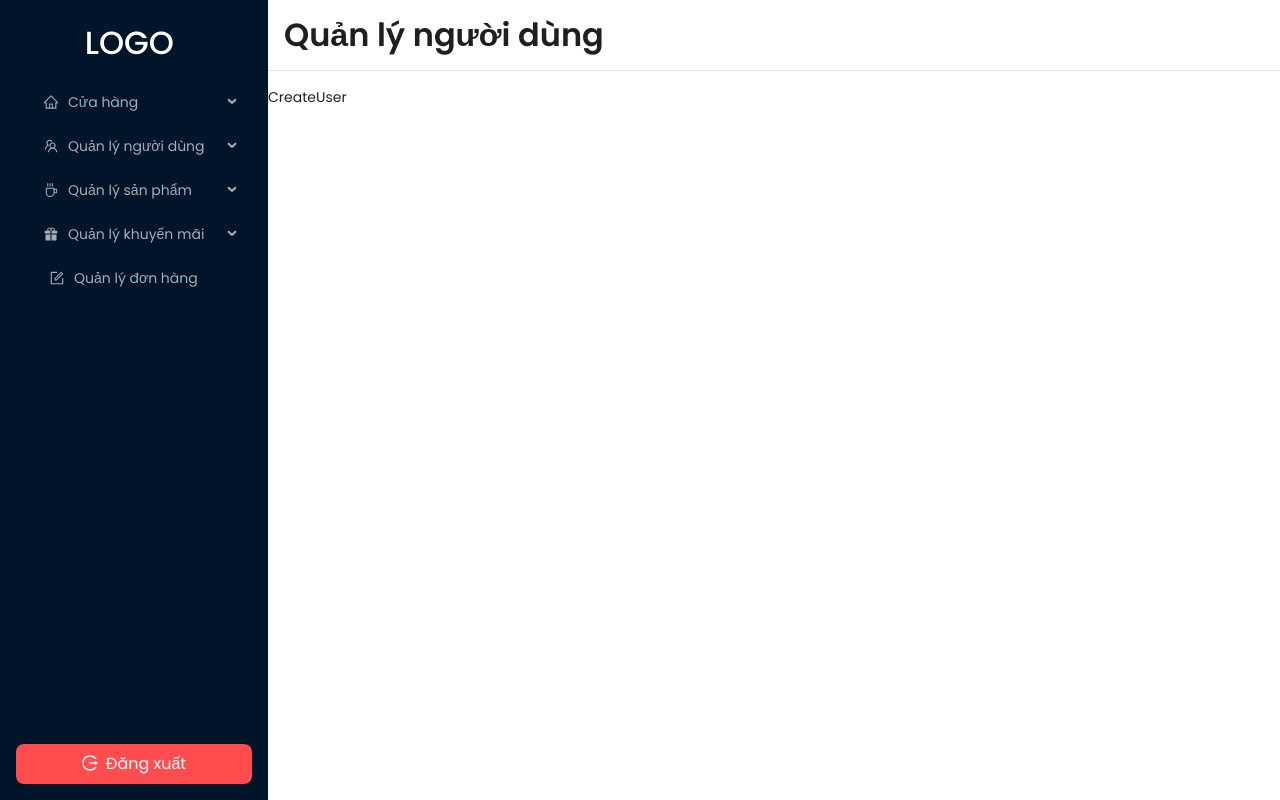
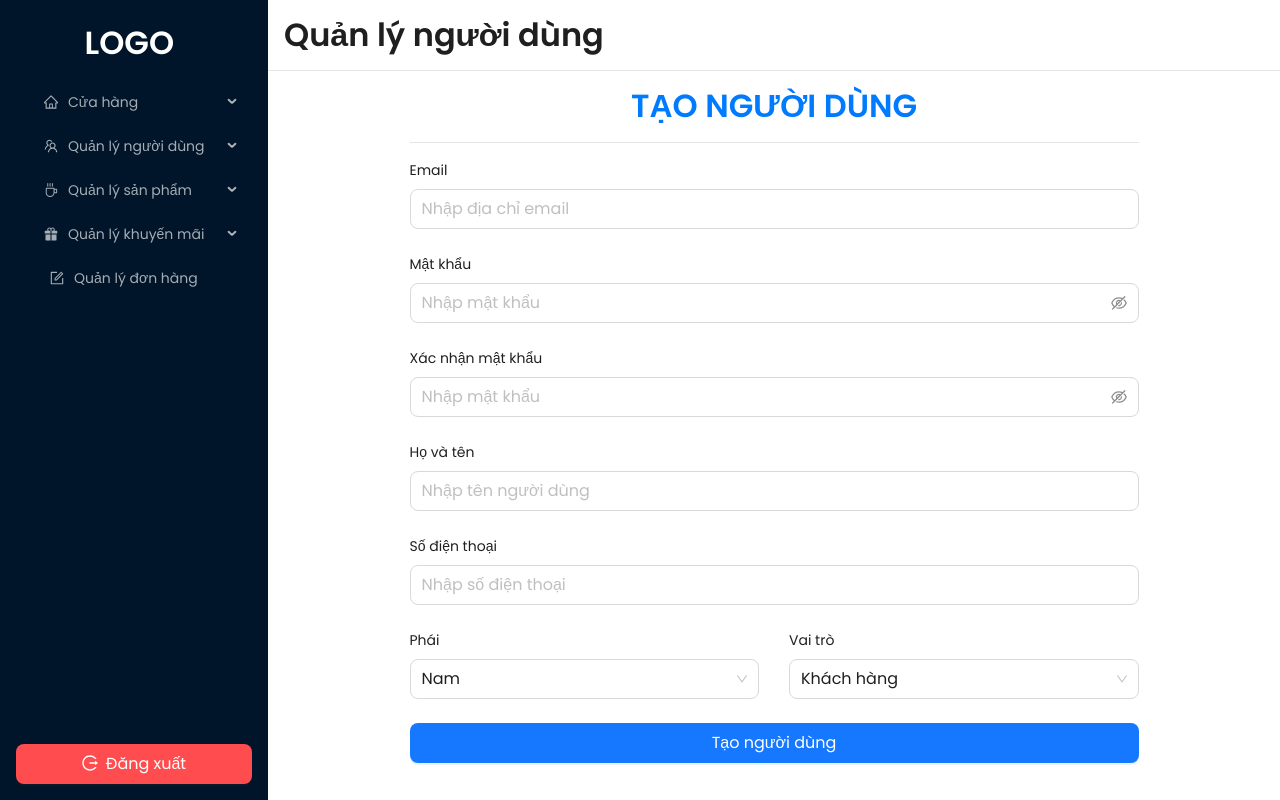
Before and after one commit to KenvinHuy2/kha20110500-TLCN_fe_reactjs, a React (Create React App) app: page /admin/quan-ly-nguoi-dung/tao-tai-khoan in a window 1280 px wide. Built offline with nearby package versions, Linux system fonts and the light colour scheme.

Commit message:
Add create user

```diff
--- a/package.json
+++ b/package.json
@@ -20,6 +20,7 @@
     "react-spinners": "^0.13.8",
     "redux-persist": "^6.0.0",
     "sass": "^1.69.5",
+    "sweetalert2": "^11.10.1",
     "web-vitals": "^2.1.4"
   },
   "scripts": {
--- /dev/null
+++ b/src/core/services/alert.service.js
@@ -0,0 +1,18 @@
+import Swal from 'sweetalert2';
+
+export const AlertService = {
+  success: (message) => {
+    Swal.fire({
+      icon: 'success',
+      title: 'Thành Công',
+      text: message,
+    });
+  },
+  error: (message) => {
+    Swal.fire({
+      icon: 'error',
+      title: 'Lỗi',
+      text: message,
+    });
+  },
+};
--- a/src/core/services/index.js
+++ b/src/core/services/index.js
@@ -1,2 +1,3 @@
 export * from './users.service';
 export * from './auth.service';
+export * from './alert.service';
--- a/src/core/services/users.service.js
+++ b/src/core/services/users.service.js
@@ -5,4 +5,9 @@ export const UsersService = {
     const { data } = await axiosClient.get('/api/users');
     return data.responseData;
   },
+
+  createUser: async (payload) => {
+    const { data } = await axiosClient.post('/api/users', payload);
+    return data.responseData;
+  },
 };
--- a/src/index.css
+++ b/src/index.css
@@ -21,3 +21,12 @@ a {
 a:hover {
   color: unset;
 }
+
+h1,
+h2,
+h3,
+h4,
+h5,
+h6 {
+  font-weight: 600 !important;
+}
--- a/src/pages/admin/users/create-user/CreateUser.jsx
+++ b/src/pages/admin/users/create-user/CreateUser.jsx
@@ -1,7 +1,180 @@
+import { Button, Form } from 'antd';
 import React from 'react';
+import { useForm } from 'react-hook-form';
+import { useDispatch } from 'react-redux';
+import { FormDropdown, FormInput } from '../../../../core/components';
+import { AlertService, UsersService } from '../../../../core/services';
+import { storeActions } from '../../../../core/store';
+
+const roleOptions = [
+  {
+    label: 'Quản trị viên',
+    value: true,
+  },
+  {
+    label: 'Khách hàng',
+    value: false,
+  },
+];
+
+const genderOptions = [
+  {
+    label: 'Nam',
+    value: 'Nam',
+  },
+  {
+    label: 'Nữ',
+    value: 'Nữ',
+  },
+  {
+    label: 'Khác',
+    value: 'Khác',
+  },
+];
 
 const CreateUser = () => {
-  return <>CreateUser</>;
+  const {
+    handleSubmit,
+    control,
+    formState: { errors },
+    watch,
+    reset,
+  } = useForm({
+    defaultValues: {
+      email: '',
+      password: '',
+      passwordConfirm: '',
+      fullName: '',
+      phone: '',
+      isAdmin: false,
+      gender: 'Nam',
+    },
+  });
+  const dispatch = useDispatch();
+
+  const handleCreateUser = async (formData) => {
+    try {
+      delete formData.passwordConfirm;
+      dispatch(storeActions.showLoading());
+      await UsersService.createUser(formData);
+      AlertService.success('Tạo người dùng hành công');
+      reset();
+    } catch (error) {
+      AlertService.error(error?.response?.data?.message || error.message);
+    } finally {
+      dispatch(storeActions.hideLoading());
+    }
+  };
+
+  return (
+    <>
+      <div className='container w-75'>
+        <h2 className='text-center text-primary'>TẠO NGƯỜI DÙNG</h2>
+        <hr />
+        <Form
+          name='create-user-form'
+          layout='vertical'
+          autoComplete='false'
+          onFinish={handleSubmit(handleCreateUser)}>
+          <FormInput
+            label='Email'
+            name='email'
+            control={control}
+            error={errors.email}
+            placeholder='Nhập địa chỉ email'
+            rules={{
+              required: 'Email không được để trống',
+              pattern: {
+                value: /^[A-Z0-9._%+-]+@[A-Z0-9.-]+\.[A-Z]{2,4}$/i,
+                message: 'Email không hợp lệ',
+              },
+            }}
+          />
+          <FormInput
+            isPassword
+            label='Mật khẩu'
+            name='password'
+            control={control}
+            error={errors.password}
+            placeholder='Nhập mật khẩu'
+            rules={{
+              required: 'Mật khẩu không được để trống',
+              minLength: {
+                value: 6,
+                message: 'Mật khẩu phải có ít nhất 6 ký tự',
+              },
+            }}
+          />
+          <FormInput
+            isPassword
+            label='Xác nhận mật khẩu'
+            name='passwordConfirm'
+            control={control}
+            error={errors.passwordConfirm}
+            placeholder='Nhập mật khẩu'
+            rules={{
+              required: 'Vui lòng xác nhận lại mật khẩu đã nhập',
+              validate: (value) => {
+                if (value !== watch('password')) {
+                  return 'Mật khẩu xác nhận không khớp';
+                }
+                return null;
+              },
+            }}
+          />
+          <FormInput
+            label='Họ và tên'
+            name='fullName'
+            control={control}
+            error={errors.fullName}
+            placeholder='Nhập tên người dùng'
+            rules={{
+              required: 'Tên người dùng không được để trống',
+            }}
+          />
+          <FormInput
+            label='Số điện thoại'
+            name='phone'
+            control={control}
+            error={errors.phone}
+            placeholder='Nhập số điện thoại'
+            rules={{
+              required: 'Số điện thoại không được để trống',
+              pattern: {
+                value: /^(\+84|0)(3|5|7|8|9)(\d{8})$/,
+                message: 'Số điện thoại không hợp lệ',
+              },
+            }}
+          />
+          <div className='row'>
+            <div className='col-md-6 col-xs-12'>
+              <FormDropdown
+                label='Phái'
+                name='gender'
+                error={errors.gender}
+                control={control}
+                dropdownOptions={genderOptions}
+              />
+            </div>
+            <div className='col-md-6 col-xs-12'>
+              <FormDropdown
+                label='Vai trò'
+                name='isAdmin'
+                error={errors.isAdmin}
+                control={control}
+                dropdownOptions={roleOptions}
+              />
+            </div>
+          </div>
+          <div className='form-group'>
+            <Button htmlType='submit' type='primary' size='large' className='w-100'>
+              Tạo người dùng
+            </Button>
+          </div>
+        </Form>
+      </div>
+    </>
+  );
 };
 
 export default CreateUser;
--- a/src/pages/admin/users/list-users/ListUsers.jsx
+++ b/src/pages/admin/users/list-users/ListUsers.jsx
@@ -1,11 +1,10 @@
+import { Button, Tag } from 'antd';
+import moment from 'moment';
 import React, { useEffect, useMemo, useState } from 'react';
+import { useDispatch } from 'react-redux';
 import { DynamicTable } from '../../../../core/components';
-import { UsersService } from '../../../../core/services';
-import { useDispatch } from 'react-redux';
+import { AlertService, UsersService } from '../../../../core/services';
 import { storeActions } from '../../../../core/store';
-import { Button, Space, Tag } from 'antd';
-import moment from 'moment';
-import { InfoOutlined } from '@ant-design/icons';
 
 const ListUsers = () => {
   const [users, setUsers] = useState([]);
@@ -35,11 +34,12 @@ const ListUsers = () => {
         title: 'Điện thoại',
         dataIndex: 'phone',
         key: 'phone',
+        render: (value) => `0${value}`,
       },
       {
         title: 'Vai trò',
-        dataIndex: 'idAdmin',
-        key: 'idAdmin',
+        dataIndex: 'isAdmin',
+        key: 'isAdmin',
         render: (value) => (
           <Tag color={value ? 'processing' : 'warning'}>{value ? 'Admin' : 'Khách hàng'}</Tag>
         ),
@@ -84,6 +84,7 @@ const ListUsers = () => {
         const users = await UsersService.getAllUsers();
         setUsers(users);
       } catch (error) {
+        AlertService.error(error?.response?.data?.message || error.message);
       } finally {
         dispatch(storeActions.hideLoading());
       }
```
Also changed, not shown: 1 other file (tests, documents, lock files or other folders).
